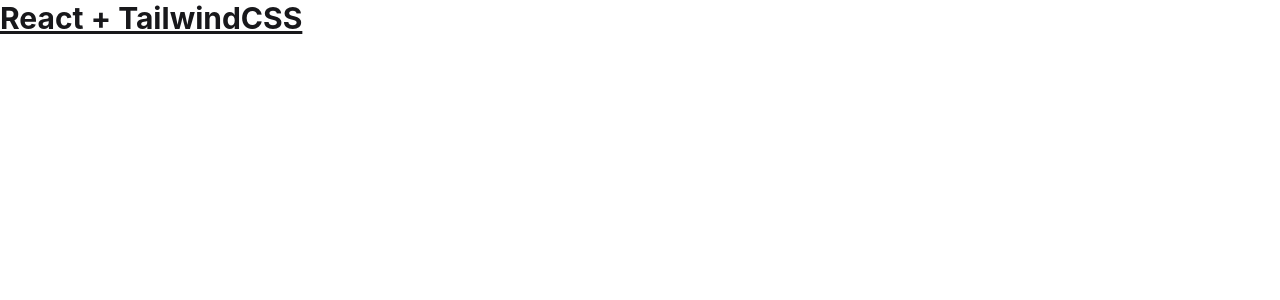
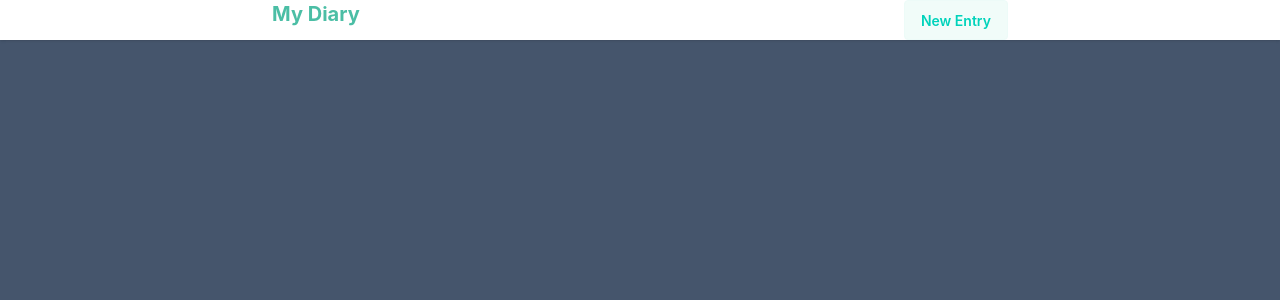
Before and after one commit to MarlaSinger2025/MyDiary, a React (Vite) app: page / in a window 1280 px wide. Shown: the top 300 px of the page. Built offline with nearby package versions, Linux system fonts and the light colour scheme.

Commit message:
Added Header and Entry Button components with basic design

```diff
--- a/src/App.jsx
+++ b/src/App.jsx
@@ -1,5 +1,11 @@
+import Header from "./components/Header";
+
 const App = () => {
-  return <h1 className='text-3xl font-bold underline'>React + TailwindCSS</h1>;
+  return (
+    <div className="bg-slate-600 text-white min-h-screen">
+      <Header />
+    </div>
+  )
 };
 
 export default App;
--- /dev/null
+++ b/src/components/Header.jsx
@@ -0,0 +1,14 @@
+import NewEntry from "./NewEntry";
+
+const Header = () => {
+    return (
+        <header className="bg-base-100 shadow-sm">
+            <div className="flex flex-1 flex-row justify-around">
+            <h1 className="text-[#4bbea5] text-xl font-bold">My Diary</h1>
+            <NewEntry />
+            </div>
+        </header>
+    );
+};
+
+export default Header;
--- /dev/null
+++ b/src/components/NewEntry.jsx
@@ -0,0 +1,7 @@
+const NewEntry = () => {
+    return (
+        <button className="btn btn-soft btn-accent">New Entry</button>
+    );
+};
+
+export default NewEntry;
```
